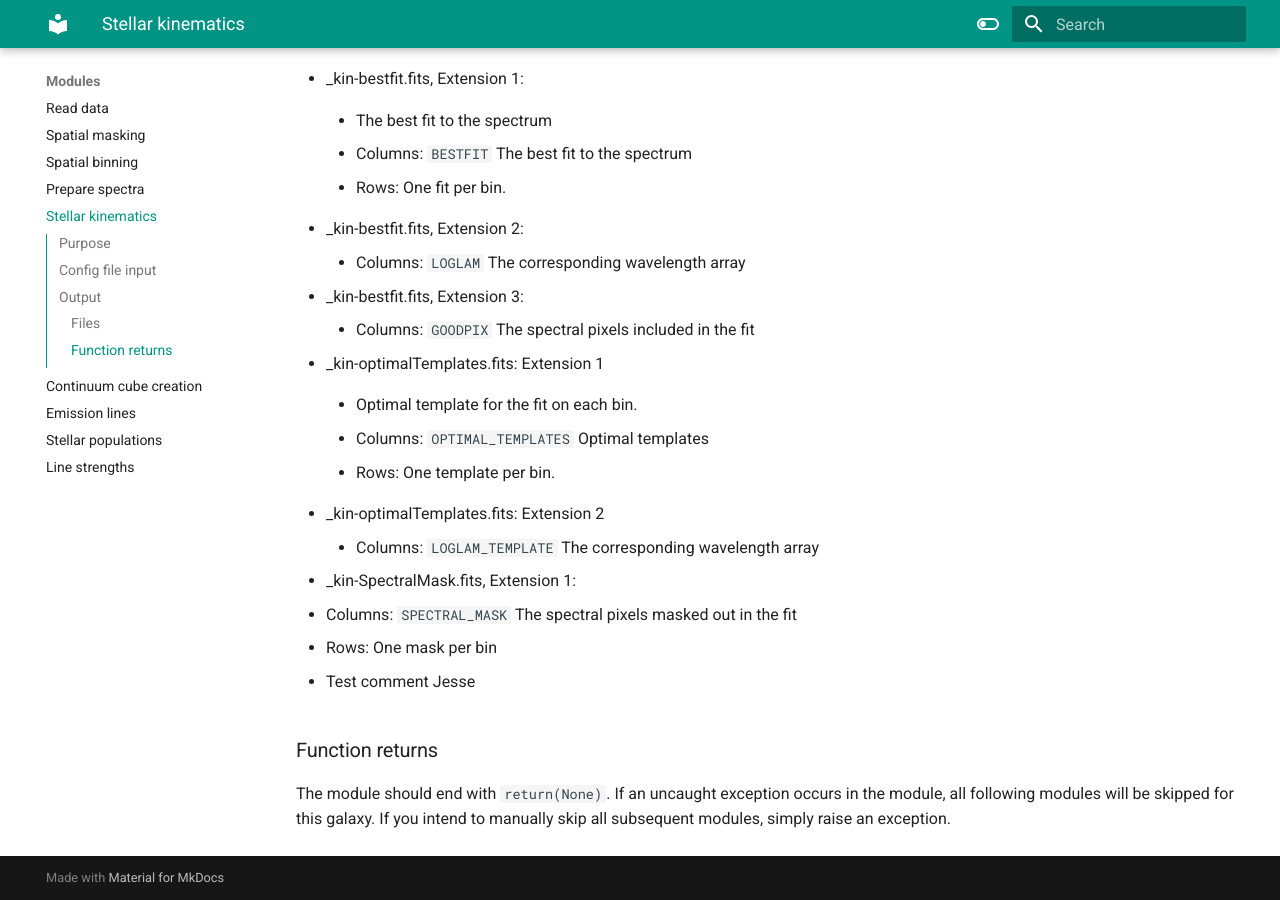
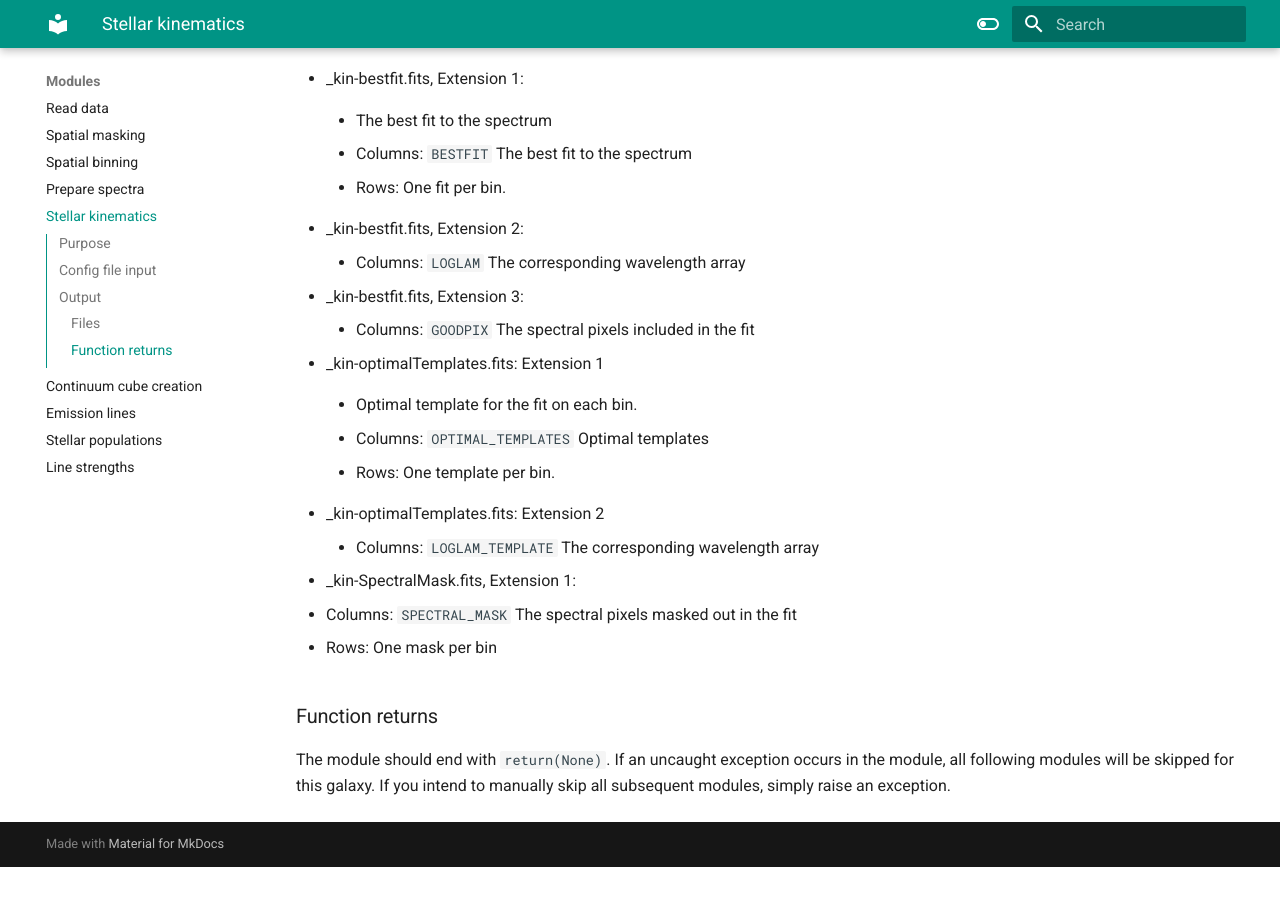
Before and after one commit to geckos-survey/gist-documentation, an MkDocs documentation site: the page built from docs/modules/stellar_kinematics.md, in a window 1280 px wide and 900 px high, scrolled down 1382 px. Built offline with MkDocs 1.6.1 and Material for MkDocs 9.7.7, drawn with Linux system fonts in a browser that asks for light colours; after the commit the page ends 2249 px from its top, so only the background shows below that.

```diff
--- a/docs/modules/stellar_kinematics.md
+++ b/docs/modules/stellar_kinematics.md
@@ -76,8 +76,6 @@
 
   - Rows: One mask per bin
 
-  - Test comment Jesse
-
 ### Function returns
 
 The module should end with `return(None)`. If an uncaught exception occurs in the module, all following modules will be skipped for this galaxy. If you intend to manually skip all subsequent modules, simply raise an exception.
```
Also changed, not shown: 1 other file.
